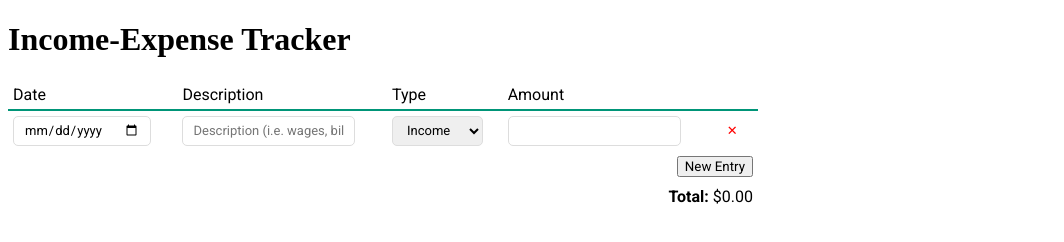
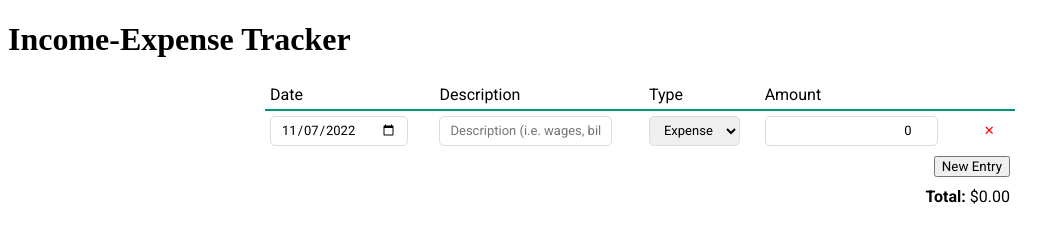
Before and after one commit to stevenried/dCode-budget-tracker, a plain HTML site: page index.html in a window 1280 px wide. Both pictures are taken after a click on the button "New Entry". Shown: the whole page, without its empty margins (0-1064 px from the left). Drawn offline with Linux system fonts and the light colour scheme.

Commit message:
Finish writing script

```diff
--- a/css/main.css
+++ b/css/main.css
@@ -8,6 +8,7 @@
 .expense-tracker {
   border-collapse: collapse;
   min-width: var(--min-width);
+  margin-inline: auto;
 }
 
 .expense-tracker * {
@@ -39,6 +40,10 @@
   outline: none;
 }
 
+.input-amount {
+  text-align: right;
+}
+
 .input:focus {
   border-color: #bbb;
 }
@@ -64,3 +69,7 @@
 .summary {
   text-align: right;
 }
+
+.red {
+  color: red;
+}
--- a/index.html
+++ b/index.html
@@ -10,70 +10,6 @@
   </head>
   <body>
     <h1>Income-Expense Tracker</h1>
-    <div id="app">
-      <table class="expense-tracker" dat-id="expense-tracker">
-        <thead>
-          <tr>
-            <td>Date</td>
-            <td>Description</td>
-            <td>Type</td>
-            <td>Amount</td>
-            <td></td>
-          </tr>
-        </thead>
-
-        <tbody class="entries" data-id="entries">
-          <tr class="entries__row" data-id="entries__row">
-            <td>
-              <input type="date" class="input input-date" data-id="date" />
-            </td>
-            <td>
-              <input
-                type="text"
-                class="input input-description"
-                placeholder="Description (i.e. wages, bills, etc.)"
-                data-id="description"
-              />
-            </td>
-            <td>
-              <select class="input input-type" data-id="type">
-                <option value="income">Income</option>
-                <option value="expense">Expense</option>
-              </select>
-            </td>
-            <td>
-              <input
-                type="number"
-                class="input input-amount"
-                data-id="amount"
-              />
-            </td>
-            <td>
-              <button type="button" class="delete-entry" data-id="delete-btn">
-                &#10005;
-              </button>
-            </td>
-          </tr>
-        </tbody>
-
-        <tbody>
-          <tr>
-            <td colspan="5" class="controls">
-              <button type="button" class="add-entry" data-id="add-btn">
-                New Entry
-              </button>
-            </td>
-          </tr>
-        </tbody>
-        <tfoot>
-          <tr>
-            <td colspan="5" class="summary" data-id="summary">
-              <strong>Total: </strong>
-              <span>$0.00</span>
-            </td>
-          </tr>
-        </tfoot>
-      </table>
-    </div>
+    <div id="app"></div>
   </body>
 </html>
--- /dev/null
+++ b/js/BudgetTracker.js
@@ -0,0 +1,173 @@
+export default class BudgetTracker {
+  static ENTRIES_DATA_KEY = 'expense-tracker-entries'
+
+  constructor(querySelectorString) {
+    this.root = document.querySelector(querySelectorString)
+    this.root.innerHTML = BudgetTracker.injectTable()
+
+    this.root
+      .querySelector('[data-id="add-btn"]')
+      .addEventListener('click', () => this.newEntryBtnHandler())
+
+    this.load()
+  }
+
+  static injectTable() {
+    return `
+    <table class="expense-tracker" dat-id="expense-tracker">
+        <thead>
+        <tr>
+            <td>Date</td>
+            <td>Description</td>
+            <td>Type</td>
+            <td>Amount</td>
+            <td></td>
+        </tr>
+        </thead>
+
+        <tbody class="entries" data-id="entries">
+            <!-- entry content to be injected by javascript -->
+        </tbody>
+
+        <tbody>
+        <tr>
+            <td colspan="5" class="controls">
+            <button type="button" class="add-entry" data-id="add-btn">
+                New Entry
+            </button>
+            </td>
+        </tr>
+        </tbody>
+        <tfoot>
+        <tr>
+            <td colspan="5" class="summary" data-id="summary">
+            <strong>Total: </strong>
+            <span data-id="total">$0.00</span>
+            </td>
+        </tr>
+        </tfoot>
+  </table>
+    `
+  }
+
+  static injectEntry() {
+    return `
+    <tr class="entries__row" data-id="entries__row">
+        <td>
+            <input type="date" class="input input-date" data-id="date" />
+        </td>
+        <td>
+            <input
+                type="text"
+                class="input input-description"
+                placeholder="Description (i.e. wages, bills, etc.)"
+                data-id="description"
+            />
+        </td>
+        <td>
+            <select class="input input-type" data-id="type">
+                <option value="income">Income</option>
+                <option value="expense">Expense</option>
+            </select>
+        </td>
+        <td>
+            <input
+                type="number"
+                class="input input-amount"
+                step=".01"
+                data-id="amount"
+            />
+        </td>
+        <td>
+            <button type="button" class="delete-entry" data-id="delete-btn">
+                &#10005;
+            </button>
+        </td>
+    </tr>
+    `
+  }
+
+  load() {
+    const entries = JSON.parse(
+      localStorage.getItem(BudgetTracker.ENTRIES_DATA_KEY) || '[]'
+    )
+    entries.forEach((entry) => this.addEntry(entry))
+    this.updateSummary()
+  }
+
+  updateSummary() {
+    const total = this.getEntryRows().reduce((total, row) => {
+      const amount = row.querySelector('[data-id="amount"]').value
+      const isExpense =
+        row.querySelector('[data-id="type"]').value === 'expense'
+      const modifier = isExpense ? -1 : 1
+      return total + amount * modifier
+    }, 0)
+
+    console.log(total)
+
+    const summary = this.root.querySelector('[data-id ="total"]')
+    total < 0 ? summary.classList.add('red') : summary.classList.remove('red')
+    const totalFormated = new Intl.NumberFormat('en-US', {
+      style: 'currency',
+      currency: 'USD',
+    }).format(total)
+
+    summary.textContent = totalFormated
+  }
+
+  save() {
+    const data = this.getEntryRows().map((row) => {
+      return {
+        date: row.querySelector('[data-id="date"]').value,
+        description: row.querySelector('[data-id="description"]').value,
+        type: row.querySelector('[data-id="type"]').value,
+        amount: row.querySelector('[data-id="amount"]').value,
+      }
+    })
+
+    localStorage.setItem(BudgetTracker.ENTRIES_DATA_KEY, JSON.stringify(data))
+    this.updateSummary()
+  }
+
+  addEntry(entry = {}) {
+    this.root
+      .querySelector('[data-id="entries"]')
+      .insertAdjacentHTML('beforeend', BudgetTracker.injectEntry())
+
+    // TODO: see if data-id selector would work here!
+
+    const row = this.root.querySelector('.entries tr:last-of-type')
+
+    row.querySelector('[data-id="date"]').value =
+      entry.date || new Date().toISOString().replace(/T.*/, '')
+
+    row.querySelector('[data-id="description"]').value = entry.description || ''
+
+    row.querySelector('[data-id="type"]').value = entry.type || 'expense'
+
+    row.querySelector('[data-id="amount"]').value = entry.amount || 0.0
+
+    row
+      .querySelector('[data-id="delete-btn"]')
+      .addEventListener('click', (e) => this.deleteEntryBtnHandler(e))
+
+    row
+      .querySelectorAll('.input')
+      .forEach((input) => input.addEventListener('change', () => this.save()))
+  }
+
+  getEntryRows() {
+    return Array.from(this.root.querySelectorAll('.entries tr'))
+  }
+
+  newEntryBtnHandler() {
+    this.addEntry()
+  }
+
+  deleteEntryBtnHandler(e) {
+    e.target.closest('tr').remove()
+    this.save()
+    this.updateSummary()
+  }
+}
--- a/js/main.js
+++ b/js/main.js
@@ -0,0 +1,2 @@
+import BudgetTracker from './BudgetTracker.js'
+new BudgetTracker('#app')
```
